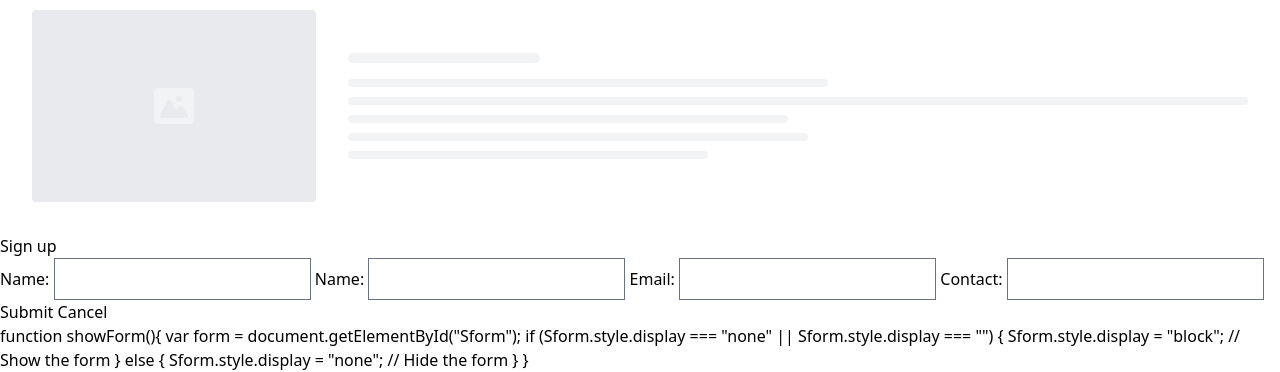
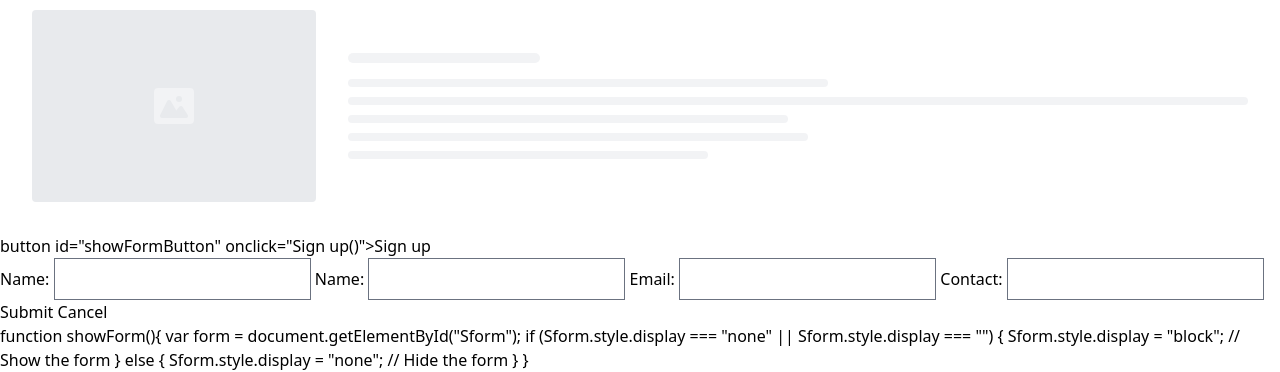
Before and after one commit to roborift23/webpage, a website built with Vite: page index.html in a window 1280 px wide. Shown: the part 700-1072 px from the top of the page. Built offline with nearby package versions, Linux system fonts and the light colour scheme.

Commit message:
Update index.html

```diff
--- a/index.html
+++ b/index.html
@@ -83,7 +83,7 @@
       </div>
 
     </section>
-       <a href="#" class="inline-flex justify-left" <button id="showFormButton" onclick="Sign up()">Sign up</button></a>
+       <a href="#" class="inline-flex justify-left" >button id="showFormButton" onclick="Sign up()">Sign up</button></a>
     <form id="Sform">
         <label for="First name">Name:</label>
   <input type="text" id="name" name="name" required>
```
